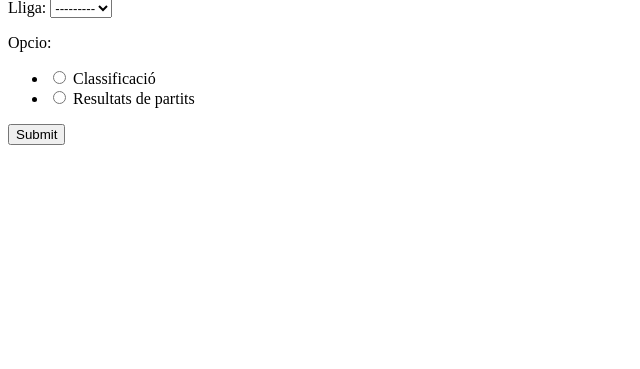
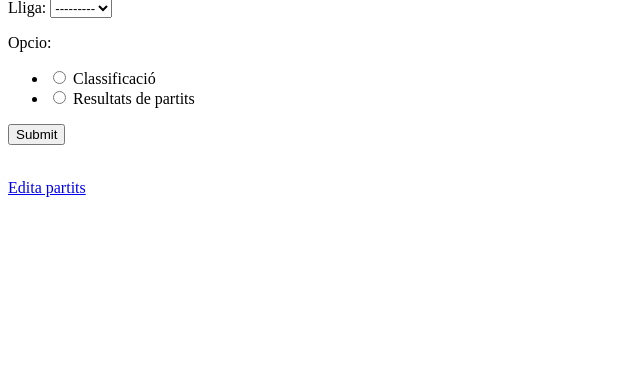
Before and after one commit to emieza/lliga, a Django app: page / in a window 1280 px wide. Shown: the part 67-436 px from the top of the page, without its empty margins (0-640 px from the left). Run offline with Django 3.2, Linux system fonts and the light colour scheme; data that the repository does not hold is empty.

Commit message:
retocs menu i navegació

```diff
--- a/lliga/templates/menu.html
+++ b/lliga/templates/menu.html
@@ -7,3 +7,7 @@
 
 	<input type="submit" name="submit">
 </form>
+
+<br>
+
+<a href="{% url 'edita_partit_advanced' %}">Edita partits</a>
--- a/lliga/urls.py
+++ b/lliga/urls.py
@@ -13,5 +13,5 @@ urlpatterns = [
     path('crea_partit', views.crea_partit, name="crea_partit" ),
     path('crea_partit/<int:lliga_id>', views.crea_partit, name="crea_partit2" ),
     path('edita_partit/<int:partit_id>', views.edita_partit ),
-    path('edita_partit_advanced/', views.edita_partit_advanced ),
+    path('edita_partit_advanced/', views.edita_partit_advanced, name="edita_partit_advanced" ),
 ]
```
